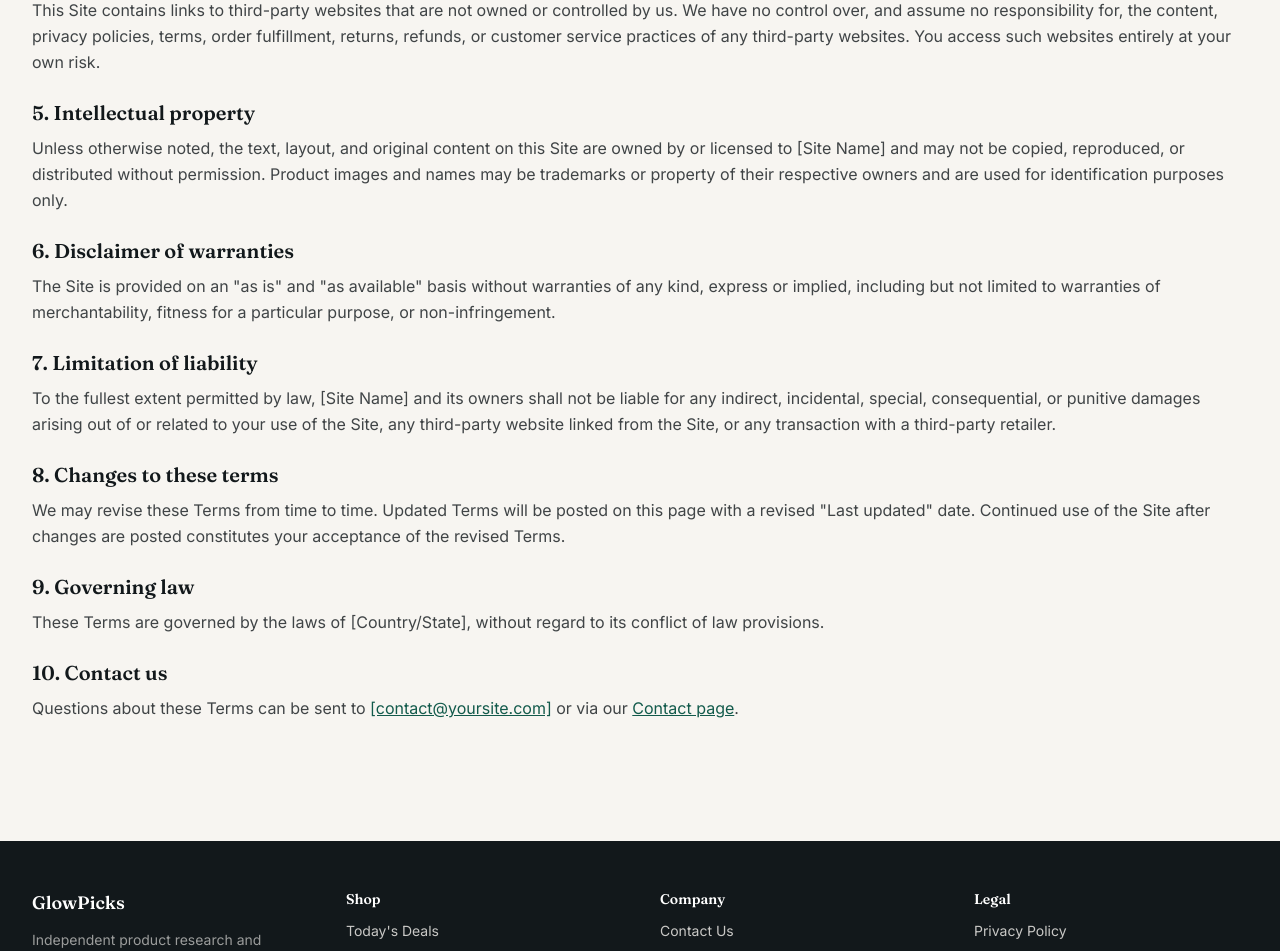
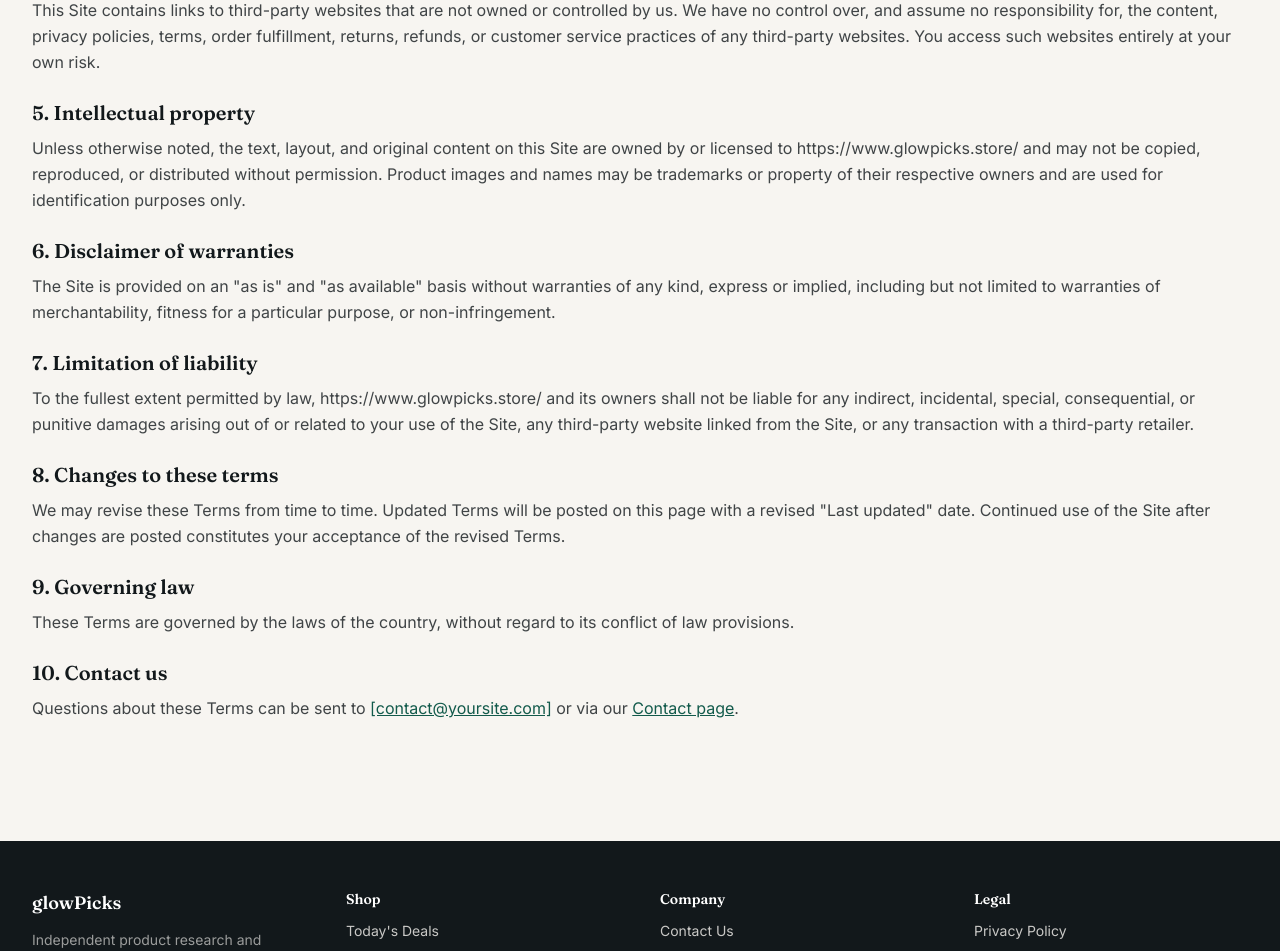
Before and after one commit to sanjupanthi710/affiliate-website, a React (Vite) app in the folder frontend/: page /terms in a window 1280 px wide. Shown: the part 720-1671 px from the top of the page. Built offline with nearby package versions, Linux system fonts and the light colour scheme; no server answers.

Commit message:
Rename sit from GlowPicks to glowPicks

```diff
--- a/frontend/index.html
+++ b/frontend/index.html
@@ -3,8 +3,8 @@
   <head>
     <meta charset="UTF-8" />
     <meta name="viewport" content="width=device-width, initial-scale=1.0" />
-    <title>GlowPicks — Honest product picks & comparisons</title>
-    <meta name="description" content="GlowPicks helps you discover, compare and find the best deals on products we've researched, so you can shop with confidence." />
+    <title>glowPicks — Honest product picks & comparisons</title>
+    <meta name="description" content="glowPicks helps you discover, compare and find the best deals on products we've researched, so you can shop with confidence." />
     <link rel="preconnect" href="https://fonts.googleapis.com" />
     <link rel="preconnect" href="https://fonts.gstatic.com" crossorigin />
     <link href="https://fonts.googleapis.com/css2?family=Fraunces:opsz,wght@9..144,400;9..144,500;9..144,600;9..144,700&family=Inter:wght@400;500;600;700&display=swap" rel="stylesheet" />
--- a/frontend/src/components/Footer.jsx
+++ b/frontend/src/components/Footer.jsx
@@ -1,6 +1,6 @@
 import { Link } from 'react-router-dom';
 
-const SITE_NAME = import.meta.env.VITE_SITE_NAME || 'GlowPicks';
+const SITE_NAME = import.meta.env.VITE_SITE_NAME || 'glowPicks';
 
 export default function Footer() {
   return (
--- a/frontend/src/components/Navbar.jsx
+++ b/frontend/src/components/Navbar.jsx
@@ -2,7 +2,7 @@ import { useState } from 'react';
 import { Link, useNavigate } from 'react-router-dom';
 import SearchBar from './SearchBar';
 
-const SITE_NAME = import.meta.env.VITE_SITE_NAME || 'GlowPicks';
+const SITE_NAME = import.meta.env.VITE_SITE_NAME || 'glowPicks';
 
 export default function Navbar() {
   const [open, setOpen] = useState(false);
--- a/frontend/src/pages/AffiliateDisclosure.jsx
+++ b/frontend/src/pages/AffiliateDisclosure.jsx
@@ -4,7 +4,7 @@ import { Helmet } from 'react-helmet-async';
 export default function AffiliateDisclosure() {
   return (
     <div className="container-page py-14 max-w-3xl">
-      <Helmet><title>Affiliate Disclosure | GlowPicks</title></Helmet>
+      <Helmet><title>Affiliate Disclosure | glowPicks</title></Helmet>
       <h1 className="text-3xl font-semibold text-ink mb-2">Affiliate Disclosure</h1>
       <p className="text-sm text-ink/50 mb-8">Last updated: {new Date().toLocaleDateString()}</p>
 
--- a/frontend/src/pages/CategoryPage.jsx
+++ b/frontend/src/pages/CategoryPage.jsx
@@ -39,7 +39,7 @@ export default function CategoryPage() {
   return (
     <div className="container-page py-10">
       <Helmet>
-        <title>{category.name} — Best {category.name} Picks & Deals | GlowPicks</title>
+        <title>{category.name} — Best {category.name} Picks & Deals | glowPicks</title>
         <meta name="description" content={category.description || `Compare top-rated ${category.name.toLowerCase()} products and find the best price.`} />
       </Helmet>
 
--- a/frontend/src/pages/Contact.jsx
+++ b/frontend/src/pages/Contact.jsx
@@ -13,7 +13,7 @@ export default function Contact() {
 
   return (
     <div className="container-page py-14 max-w-xl">
-      <Helmet><title>Contact Us | GlowPicks</title></Helmet>
+      <Helmet><title>Contact Us | glowPicks</title></Helmet>
       <h1 className="text-3xl font-semibold text-ink mb-3">Contact Us</h1>
       <p className="text-ink/60 mb-8">Have a question about a product, a partnership idea, or found something wrong on the site? Send us a note.</p>
 
--- a/frontend/src/pages/Deals.jsx
+++ b/frontend/src/pages/Deals.jsx
@@ -17,7 +17,7 @@ export default function Deals() {
   return (
     <div className="container-page py-10">
       <Helmet>
-        <title>Today's Deals — Best Current Discounts | GlowPicks</title>
+        <title>Today's Deals — Best Current Discounts | glowPicks</title>
         <meta name="description" content="Browse today's best product deals and limited-time price drops, updated regularly." />
       </Helmet>
       <h1 className="text-2xl sm:text-3xl font-semibold text-ink mb-2">Today's Deals</h1>
--- a/frontend/src/pages/Home.jsx
+++ b/frontend/src/pages/Home.jsx
@@ -55,7 +55,7 @@ export default function Home() {
   return (
     <div>
       <Helmet>
-        <title>GlowPicks — Honest product picks & comparisons</title>
+        <title>glowPicks — Honest product picks & comparisons</title>
         <meta name="description" content="Discover top-rated products, compare prices, and find today's best deals — researched so you don't have to." />
       </Helmet>
 
--- a/frontend/src/pages/PrivacyPolicy.jsx
+++ b/frontend/src/pages/PrivacyPolicy.jsx
@@ -6,7 +6,7 @@ import { Helmet } from 'react-helmet-async';
 export default function PrivacyPolicy() {
   return (
     <div className="container-page py-14 max-w-3xl">
-      <Helmet><title>Privacy Policy | GlowPicks</title></Helmet>
+      <Helmet><title>Privacy Policy | glowPicks</title></Helmet>
       <h1 className="text-3xl font-semibold text-ink mb-2">Privacy Policy</h1>
       <p className="text-sm text-ink/50 mb-8">Last updated: {new Date().toLocaleDateString()}</p>
 
--- a/frontend/src/pages/SearchResults.jsx
+++ b/frontend/src/pages/SearchResults.jsx
@@ -46,7 +46,7 @@ export default function SearchResults() {
   return (
     <div className="container-page py-10">
       <Helmet>
-        <title>{query ? `"${query}" — Search results` : 'Browse products'} | GlowPicks</title>
+        <title>{query ? `"${query}" — Search results` : 'Browse products'} | glowPicks</title>
         <meta name="description" content="Search and filter our full product catalog by category, price and rating." />
       </Helmet>
 
--- a/frontend/src/pages/Terms.jsx
+++ b/frontend/src/pages/Terms.jsx
@@ -5,7 +5,7 @@ import { Helmet } from 'react-helmet-async';
 export default function Terms() {
   return (
     <div className="container-page py-14 max-w-3xl">
-      <Helmet><title>Terms of Service | GlowPicks</title></Helmet>
+      <Helmet><title>Terms of Service | glowPicks</title></Helmet>
       <h1 className="text-3xl font-semibold text-ink mb-2">Terms of Service</h1>
       <p className="text-sm text-ink/50 mb-8">Last updated: {new Date().toLocaleDateString()}</p>
 
@@ -61,7 +61,7 @@ export default function Terms() {
           <h2 className="text-xl font-semibold text-ink mb-2">5. Intellectual property</h2>
           <p>
             Unless otherwise noted, the text, layout, and original content on this Site are owned
-            by or licensed to [Site Name] and may not be copied, reproduced, or distributed
+            by or licensed to https://www.glowpicks.store/ and may not be copied, reproduced, or distributed
             without permission. Product images and names may be trademarks or property of their
             respective owners and are used for identification purposes only.
           </p>
@@ -79,7 +79,7 @@ export default function Terms() {
         <section>
           <h2 className="text-xl font-semibold text-ink mb-2">7. Limitation of liability</h2>
           <p>
-            To the fullest extent permitted by law, [Site Name] and its owners shall not be liable
+            To the fullest extent permitted by law, https://www.glowpicks.store/ and its owners shall not be liable
             for any indirect, incidental, special, consequential, or punitive damages arising out
             of or related to your use of the Site, any third-party website linked from the Site,
             or any transaction with a third-party retailer.
@@ -97,7 +97,7 @@ export default function Terms() {
 
         <section>
           <h2 className="text-xl font-semibold text-ink mb-2">9. Governing law</h2>
-          <p>These Terms are governed by the laws of [Country/State], without regard to its conflict of law provisions.</p>
+          <p>These Terms are governed by the laws of the country, without regard to its conflict of law provisions.</p>
         </section>
 
         <section>
--- a/frontend/src/pages/admin/AdminLayout.jsx
+++ b/frontend/src/pages/admin/AdminLayout.jsx
@@ -20,7 +20,7 @@ export default function AdminLayout() {
     <div className="min-h-screen flex bg-paper">
       <aside className="w-56 shrink-0 border-r border-ink/10 bg-white flex flex-col">
         <div className="px-5 py-5 border-b border-ink/10">
-          <span className="font-display font-semibold text-ink">GlowPicks</span>
+          <span className="font-display font-semibold text-ink">glowPicks</span>
           <p className="text-xs text-ink/40">Admin panel</p>
         </div>
         <nav className="flex-1 px-3 py-4 space-y-1">
```
Also changed, not shown: 2 other files (tests, documents, lock files or other folders).
